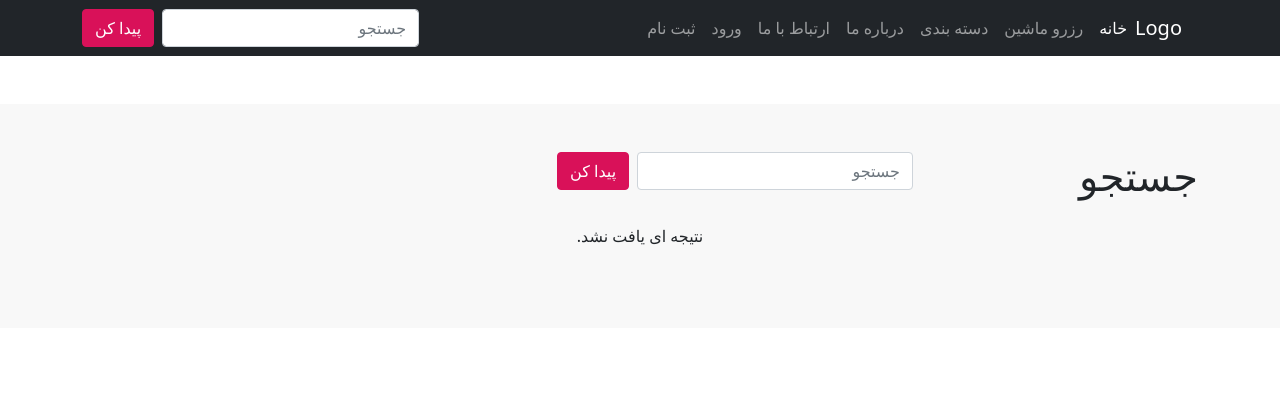
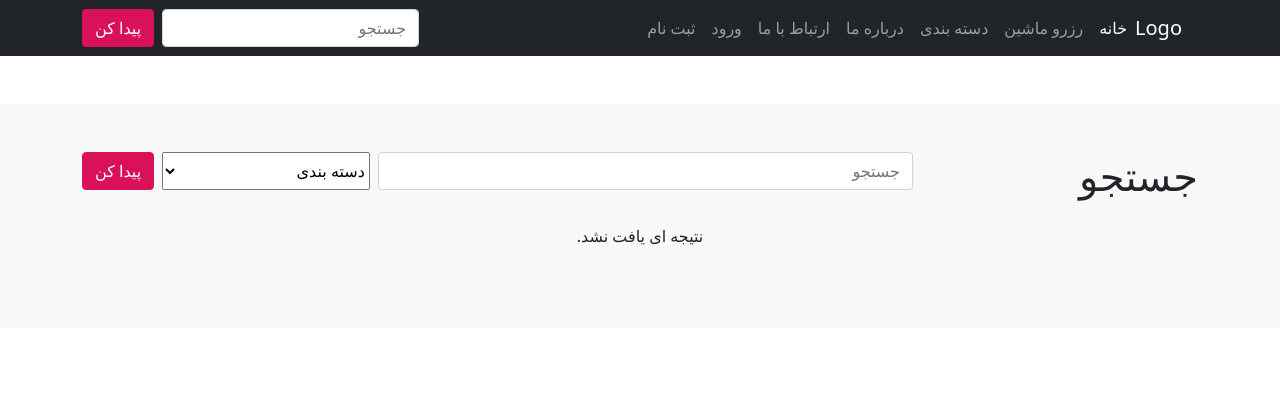
Before and after one commit to hosein-1/Car_Rental_Project, a Django app: page /search/ in a window 1280 px wide. Shown: the top 396 px of the page. Run offline with Django 5.2, Linux system fonts and the light colour scheme; parts of the project's set-up code (start-up, migrations or seed data) failed here and were passed over; some libraries are stand-ins or nearby versions.

Commit message:
Add categories to filter the search

```diff
--- a/cars/templates/cars/search_list.html
+++ b/cars/templates/cars/search_list.html
@@ -9,14 +9,19 @@
     <div class="container my-5">
         <div class="row">
             <h1 class="col-3">جستجو</h1>
-            <div class="col-4">
+            <div class="col-9">
                 <form class="d-flex" action="{% url 'search_cars' %}" style="width: 100%;">
                     <input class="form-control ms-2" name="q" type="search" placeholder="جستجو" aria-label="جستجو"
                         value="{% if query %}{{ query }}{% endif %}">
+                    <select class="col-3 ms-2" name="category" id="categoryselected">
+                        <option value="-1">دسته بندی</option>
+                        {% for category in categorys %}
+                        <option value="{{ category.id }}">{{ category.name }}</option>
+                        {% endfor %}
+                    </select>
                     <button class="btn btn-primary text-nowrap" type="submit">پیدا کن</button>
                 </form>
             </div>
-            <div class="col-3"></div>
         </div>
         <div class="card-body">
             {% if object_list %}
```
